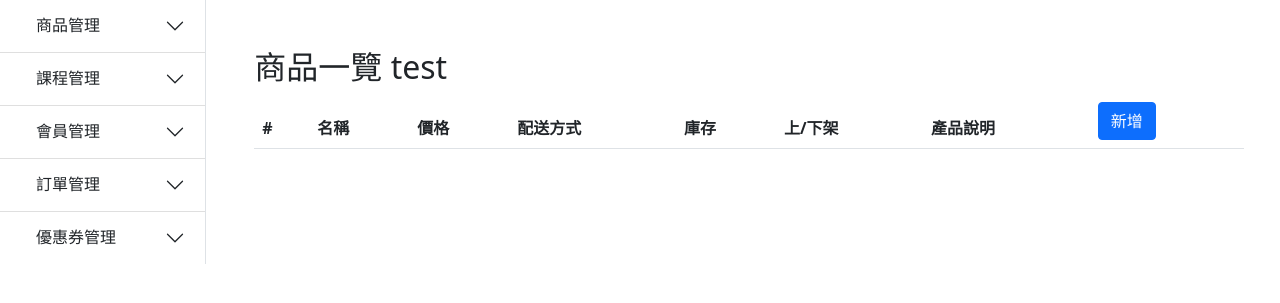
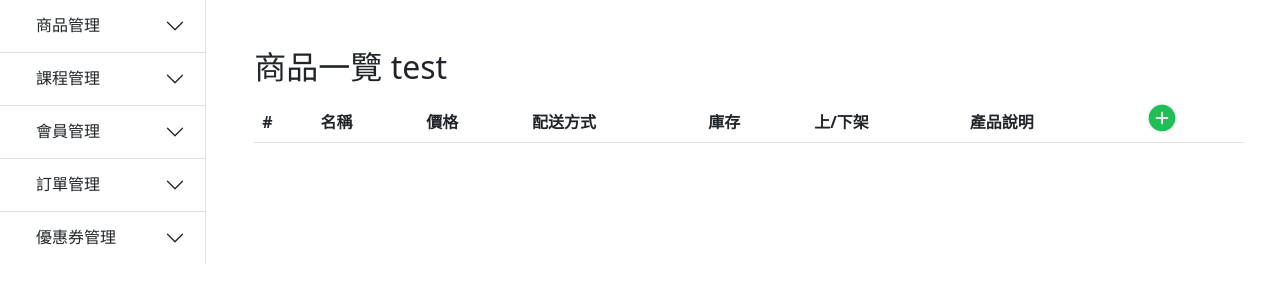
Before and after one commit to k236179/backup, a PHP site: page /project/page/index.php in a window 1280 px wide. Shown: the part 114-417 px from the top of the page. Run offline with PHP 8.4, Linux system fonts and the light colour scheme; data that the repository does not hold is empty.

Commit message:
變更'新增'按鈕樣式

```diff
--- a/components/post-offcanvas.php
+++ b/components/post-offcanvas.php
@@ -1,5 +1,6 @@
-<button class="btn btn-primary" type="button" data-bs-toggle="offcanvas" data-bs-target="#offcanvasRight"
-    aria-controls="offcanvasRight">新增</button>
+<button class="btn btn-light rounded-circle p-0 border-0" type="button" data-bs-toggle="offcanvas"
+    data-bs-target="#offcanvasRight" aria-controls="offcanvasRight"><img src="../img/icon/plus.png" alt=""
+        style="width: 2rem"></button>
 
 <div class="offcanvas offcanvas-end" tabindex="-1" id="offcanvasRight" aria-labelledby="offcanvasRightLabel">
     <div class="offcanvas-header">
```
